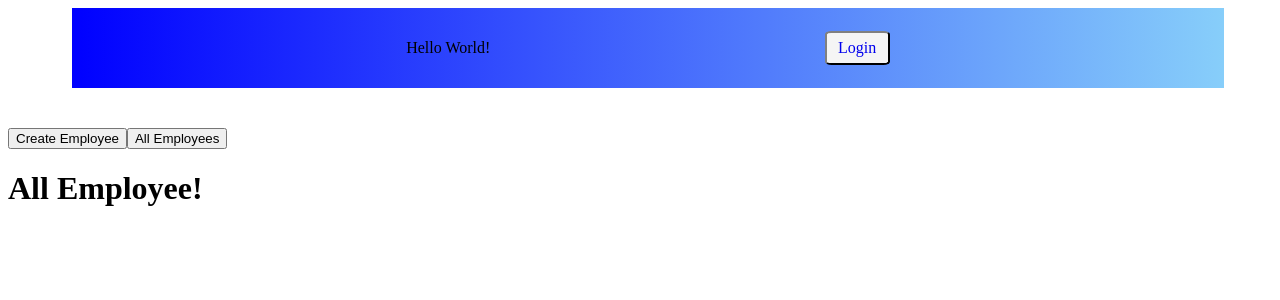
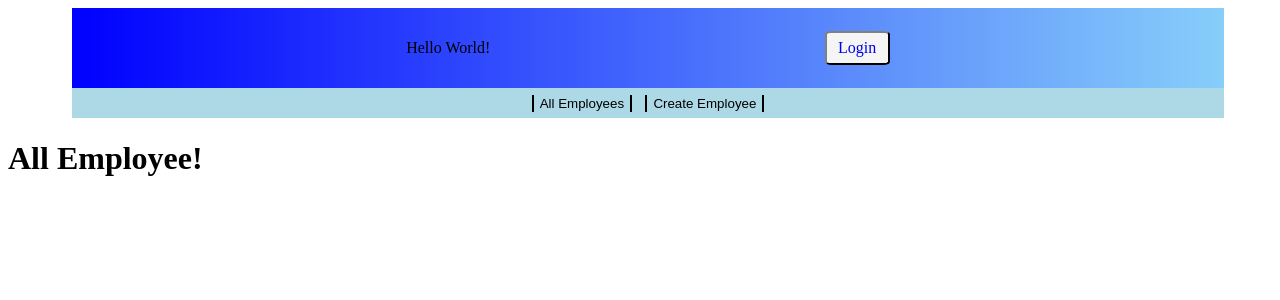
Before and after one commit to Kelphane/Payroll_Tracker_FrontEnd, a React (Create React App) app: page /employees in a window 1280 px wide. Shown: the top 300 px of the page. Built offline with nearby package versions, Linux system fonts and the light colour scheme; no server answers.

Commit message:
Created a Style Sheet for Employee Nav

```diff
--- /dev/null
+++ b/src/Components/Employees/EmployeeNav/EmployeeNav.css
@@ -0,0 +1,21 @@
+.employee-nav{
+    display: flex;
+    flex-direction: row;
+    justify-content: center;
+    background-color: lightblue;
+    width: 90vw;
+    margin-left: 5vw;
+    margin-right: 5vw;
+}
+
+.employee-nav button{
+    border: none;
+    border-left: 2px solid black;
+    border-right: 2px solid black;
+    background-color: lightblue;
+    margin: 0.5em;
+}
+
+.employee-nav button:hover{
+    color: white;
+}
--- a/src/Components/Employees/EmployeeNav/EmployeeNav.jsx
+++ b/src/Components/Employees/EmployeeNav/EmployeeNav.jsx
@@ -1,4 +1,8 @@
+/* Imports */
 import React from "react";
+
+/* CSS Import */
+import "./EmployeeNav.css";
 
 const EmployeeNav = (props) => {
 
@@ -7,9 +11,9 @@ const EmployeeNav = (props) => {
     }
 
     return(
-        <nav>
+        <nav className="employee-nav">
+            <button name="all" onClick={handleClick}>All Employees</button>
             <button name="create" onClick={handleClick}>Create Employee</button>
-            <button name="all" onClick={handleClick}>All Employees</button>
         </nav>
     );
 }
--- a/src/Components/Employees/Employees.jsx
+++ b/src/Components/Employees/Employees.jsx
@@ -44,7 +44,6 @@ const Employees = ({ userId }) => {
                     daysAvail: employee.daysavail
                 }
             );
-            console.log(response);
         } catch (error) {
             console.log(error);
         }
@@ -53,8 +52,8 @@ const Employees = ({ userId }) => {
     return(
         <div>
             <EmployeeNav getNavVariable={getNavVariable}/>
+            {nav === "all" && <h1>All Employee!</h1>}
             {nav === "create" && <CreateEmployee createEmployee={createEmployee} />}
-            {nav === "all" && <h1>All Employee!</h1>}
         </div>
     );
 }
--- a/src/Components/NavBar/NavBar.css
+++ b/src/Components/NavBar/NavBar.css
@@ -7,7 +7,6 @@
     width: 90vw;
     margin-left: 5vw;
     margin-right: 5vw;
-    margin-bottom: 5vh;
     background: linear-gradient(90deg, blue, lightskyblue);
 }
 
```
